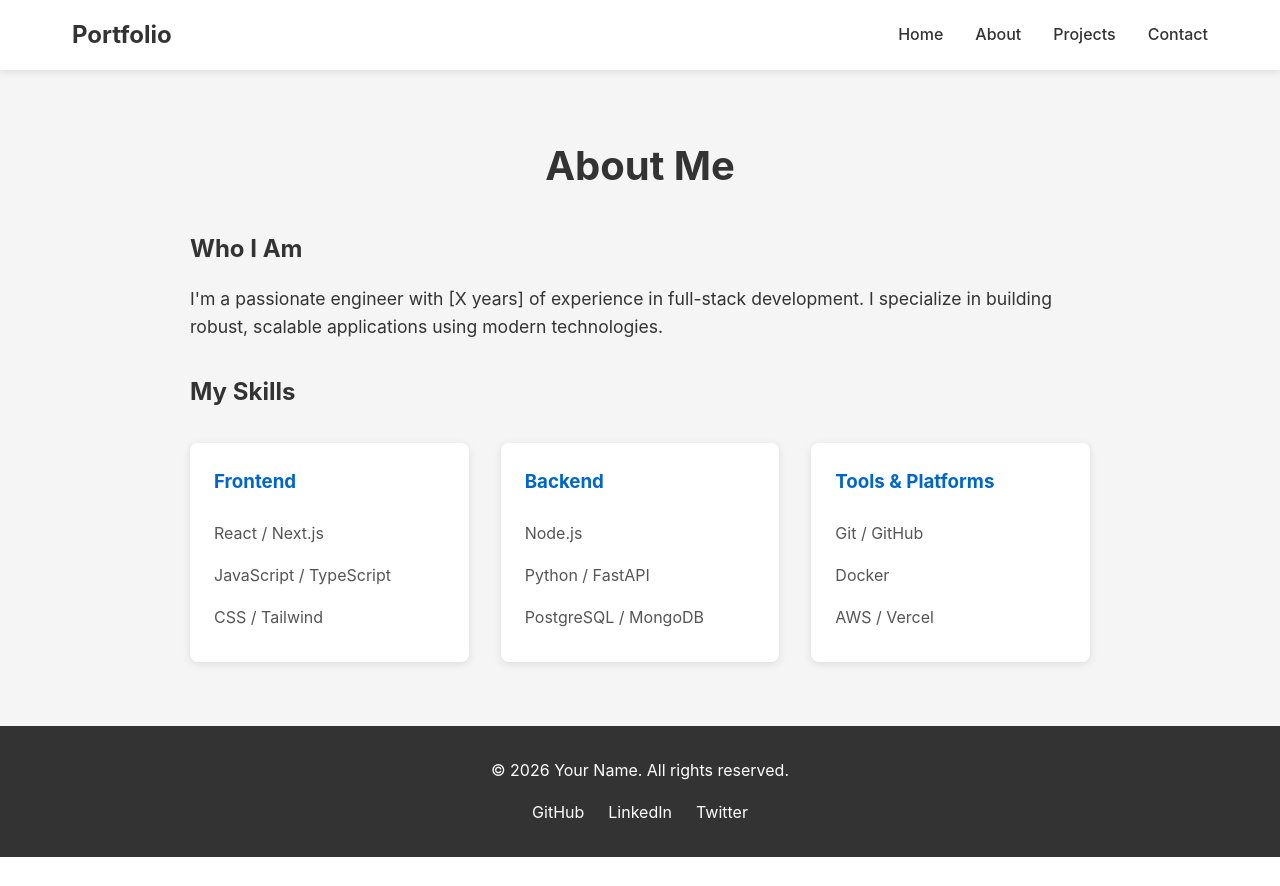
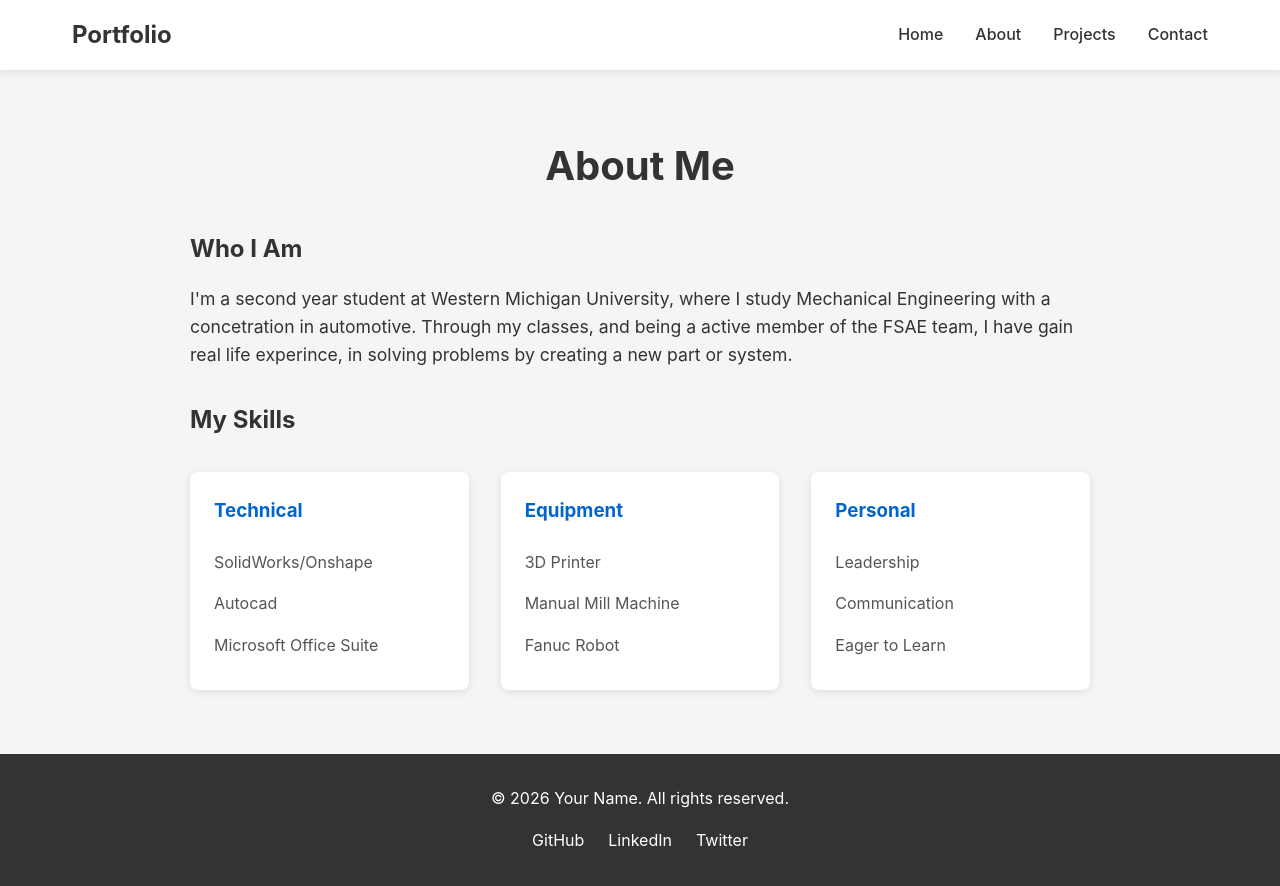
Before and after one commit to Spmjr-11/spmjr-portfoli, a Next.js app: page /about in a window 1280 px wide. Before the commit the page ends 857 px from the top, so only its background shows below. Built offline with nearby package versions, Linux system fonts and the light colour scheme.

Commit message:
Revise about section with new student details and skills
Updated personal introduction and skills sections to reflect current education and experience.

```diff
--- a/app/about/page.js
+++ b/app/about/page.js
@@ -8,34 +8,33 @@ export default function About() {
           <div className="about-text">
             <h2>Who I Am</h2>
             <p>
-              I'm a passionate engineer with [X years] of experience in full-stack development.
-              I specialize in building robust, scalable applications using modern technologies.
+            I'm a second year student at Western Michigan University, where I study Mechanical Engineering with a concetration in automotive. Through my classes, and being a active member of the FSAE team, I have gain real life experince, in solving problems by creating a new part or system.
             </p>
 
             <h2>My Skills</h2>
             <div className="skills-grid">
               <div className="skill-category">
-                <h3>Frontend</h3>
+                <h3>Technical</h3>
                 <ul>
-                  <li>React / Next.js</li>
-                  <li>JavaScript / TypeScript</li>
-                  <li>CSS / Tailwind</li>
+                  <li>SolidWorks/Onshape</li>
+                  <li>Autocad</li>
+                  <li>Microsoft Office Suite</li>
                 </ul>
               </div>
               <div className="skill-category">
-                <h3>Backend</h3>
+                <h3>Equipment</h3>
                 <ul>
-                  <li>Node.js</li>
-                  <li>Python / FastAPI</li>
-                  <li>PostgreSQL / MongoDB</li>
+                  <li>3D Printer</li>
+                  <li>Manual Mill Machine</li>
+                  <li>Fanuc Robot</li>
                 </ul>
               </div>
               <div className="skill-category">
-                <h3>Tools & Platforms</h3>
+                <h3>Personal</h3>
                 <ul>
-                  <li>Git / GitHub</li>
-                  <li>Docker</li>
-                  <li>AWS / Vercel</li>
+                  <li>Leadership</li>
+                  <li>Communication</li>
+                  <li>Eager to Learn</li>
                 </ul>
               </div>
             </div>
```
